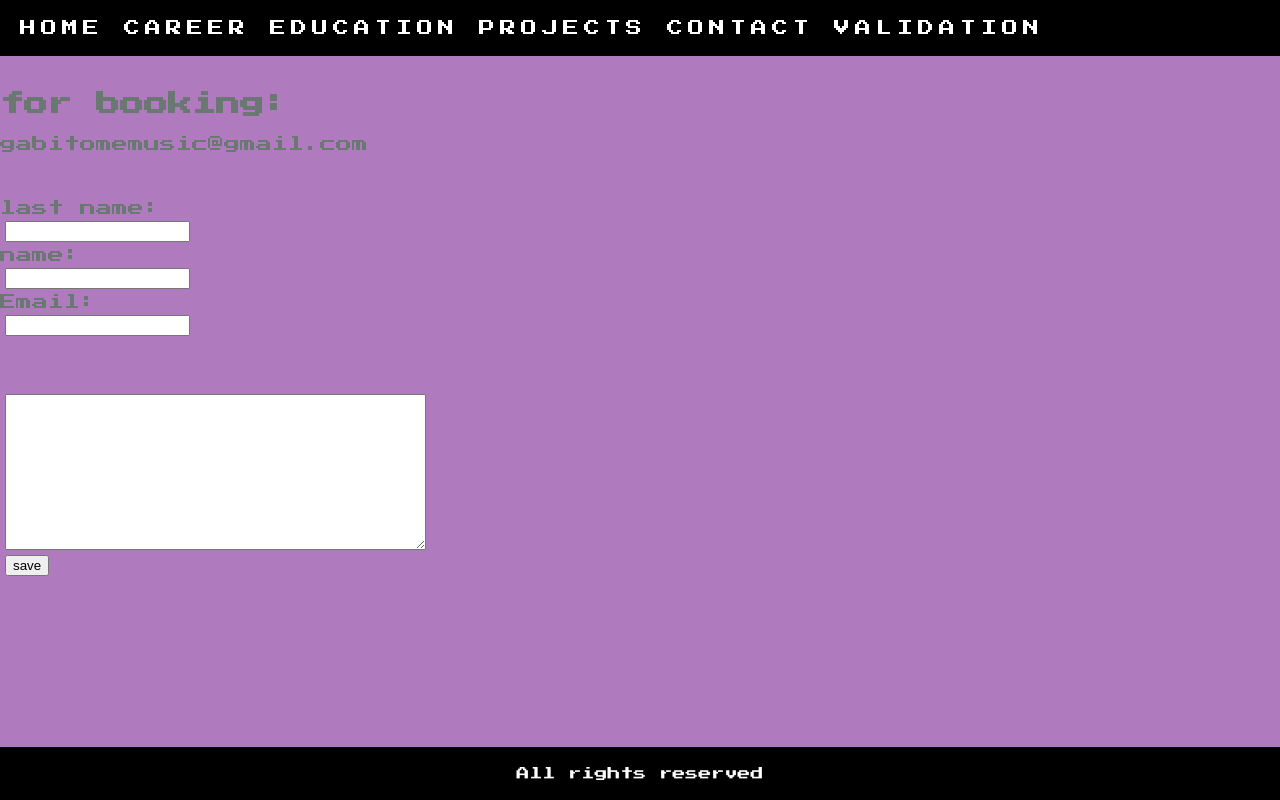
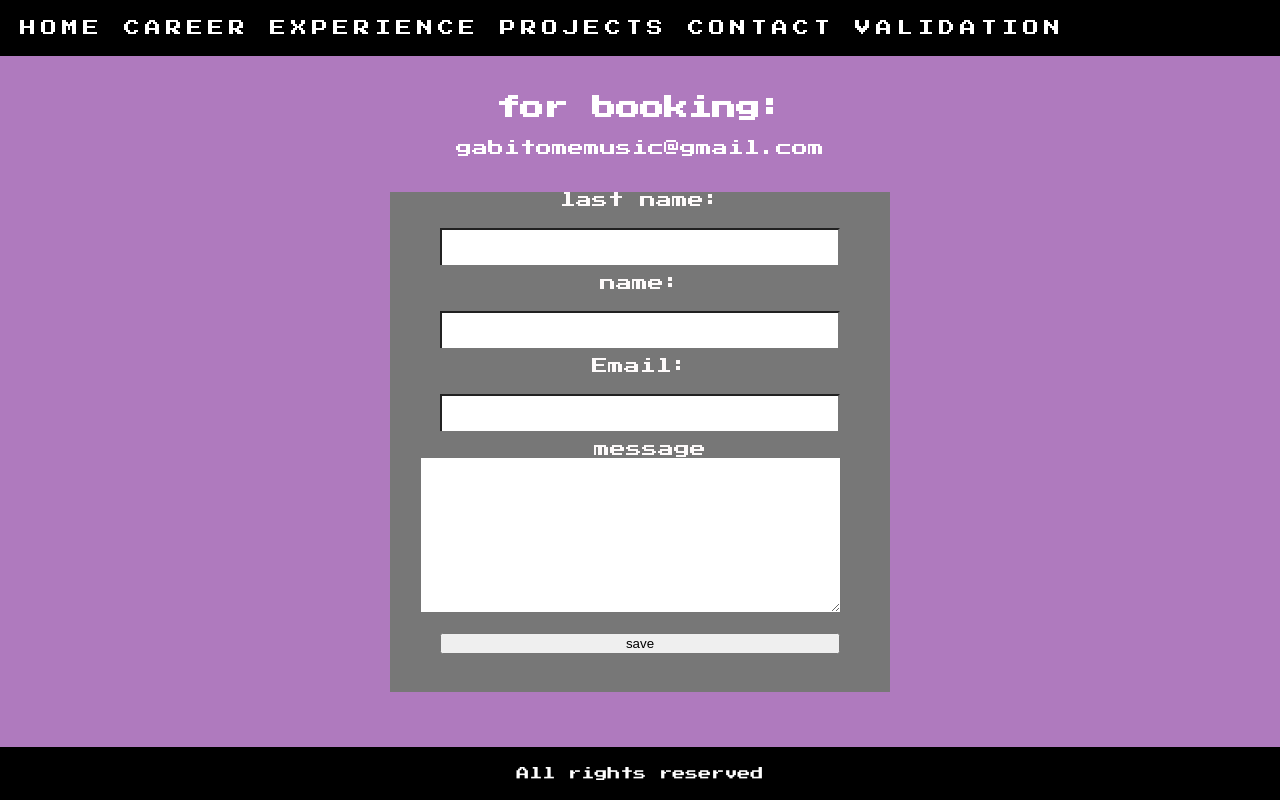
Before and after one commit to Gabi-Tho/TP2-HTML, a plain HTML site: page Contact.html in a window 1280 px wide. Drawn offline with Linux system fonts and the light colour scheme.

Commit message:
finish centering form

```diff
--- a/Contact.html
+++ b/Contact.html
@@ -7,46 +7,38 @@
     <link rel="stylesheet" href="css/style.css">
     <meta name= "author" content= "Gabriela Thomas">
     <title>Contact</title>
-    <style>
-        input:not([type=checkbox]), [type=checkbox], select, textarea{
-            display: block;
-            margin: 5px;
-        }
-    </style>
 </head>
 <body>
-    <nav>
+    <div class="container">
+        <header>
+        <nav class="navbar">
             <a href="Index.html" class="menu">Home</a>
             <a href="Career.html" class="menu">Career</a>
-        <a href="Education.html" class="menu">Education</a>
+            <a href="experience.html" class="menu">Experience</a>
             <a href="Projects.html" class="menu">Projects</a>
             <a href="Contact.html" class="menu">Contact</a>
             <a href="Validation.html" class="menu">Validation</a>
         </nav>
-    <br>
+        </header>
+        <main class="center">
+            <div class = "contact-title">
                 <h2>for booking:</h2>
-    <p>
-        gabitomemusic@gmail.com
-    </p>
-    <main>
+                <p>gabitomemusic@gmail.com</p>
+            </div>
             <form action="/action_page.php" method="get">
-            <br>
-            <br>
                 <label for="lastName">last name:</label>
                 <input type="text" id="lastName" name="inputLastName" >
                 <label for="name"> name:</label>
                 <input type="text" id="name" name="inputName">
                 <label for="email">Email:</label>
-            <input type="email" id="email" name="inputEmail">
-            <br>
-            <br>
-            <br>
-            <label>
+                <input type="text" id="email" name="inputEmail">
+                <label>message
                 <textarea name="message" id="message" cols="50" rows="10"></textarea>
                 </label>
                 <input type="submit" value="save">
             </form>
         </main>
-    <footer id="footer">All rights reserved</footer>
+        <footer>All rights reserved</footer>
+        </div>
     </body>
 </html>
--- a/css/style.css
+++ b/css/style.css
@@ -1,7 +1,7 @@
 @import url('https://fonts.googleapis.com/css2?family=Press+Start+2P&display=swap');
 
 html, body{
-    background: rgb(175, 122, 190);;
+    background: rgb(175, 122, 190);
     font-family: 'Press Start 2P', cursive;
     color: rgb(105, 121, 113);
     margin: 0;
@@ -105,6 +105,31 @@ nav a:hover, .dropdown:hover{
     line-height: 25px;
 
 }
+.item-1-experience{
+    display: flex;
+}
+.item-2-experience{
+    display: flex;
+    color: #000;
+    margin: 80px 30px;
+    font-family: 'Press Start 2P', cursive;
+    font-weight: bold;
+    font-size: medium;
+    text-align: left;
+    line-height: 25px;
+
+}
+.item-3-experience{
+    display: flex;
+    color: #000;
+    margin: 80px 30px;
+    font-family: 'Press Start 2P', cursive;
+    font-weight: bold;
+    font-size: medium;
+    text-align: left;
+    line-height: 25px;
+
+}
 img{
     object-fit:cover;
     width: 100%;
@@ -136,3 +161,35 @@ table{
     background-color:rgba(105, 121, 113, 0.356);
     color:rgb(255, 255, 255);
 }
+form{
+    display: inline-block;
+    text-align: center;
+    background: #777;
+    color: white;
+    width: 500px;
+    height:500px;
+}
+input[type=text]{
+    display: inline-block;
+    padding: 10px;
+    margin: 20px;
+    margin-bottom: 10px;
+    border-bottom: rgb(175, 122, 190);
+    line-height: 10px;
+}
+input{
+    width: 80%;
+    margin: 20px;
+}
+.contact-title{
+    text-align: center;
+    color: white;
+    padding: 20px;
+}
+.center{
+    text-align: center;
+}
+label{
+    color: rgb(253, 250, 250);
+    padding: 20px;
+}
```
Also changed, not shown: Career.html (+13 -13 lines), Index.html (+1 -1 lines), Projects.html (+1 -1 lines), Validation.html (+1 -1 lines), experience.html (renamed from Education.html, +2 -2 lines). Lines whose indentation alone changed are shown as unchanged.
